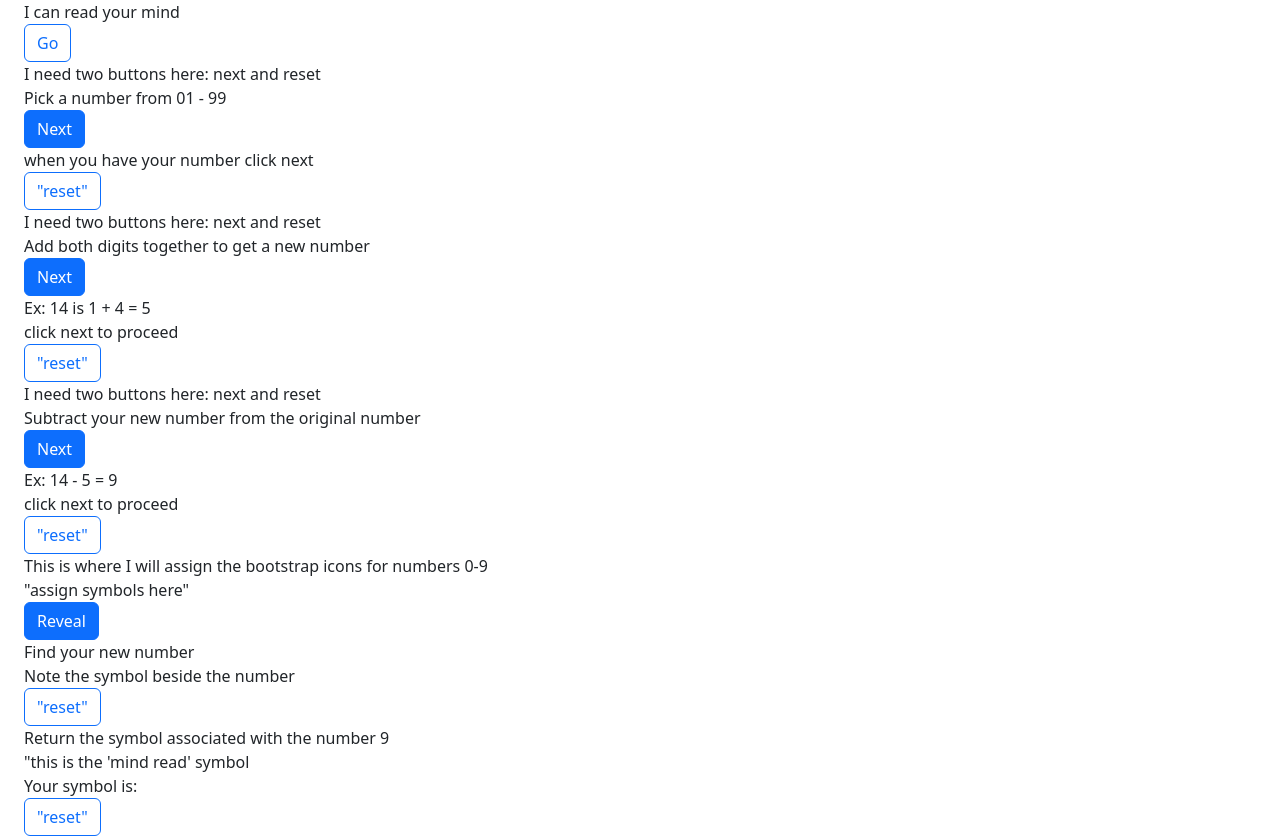
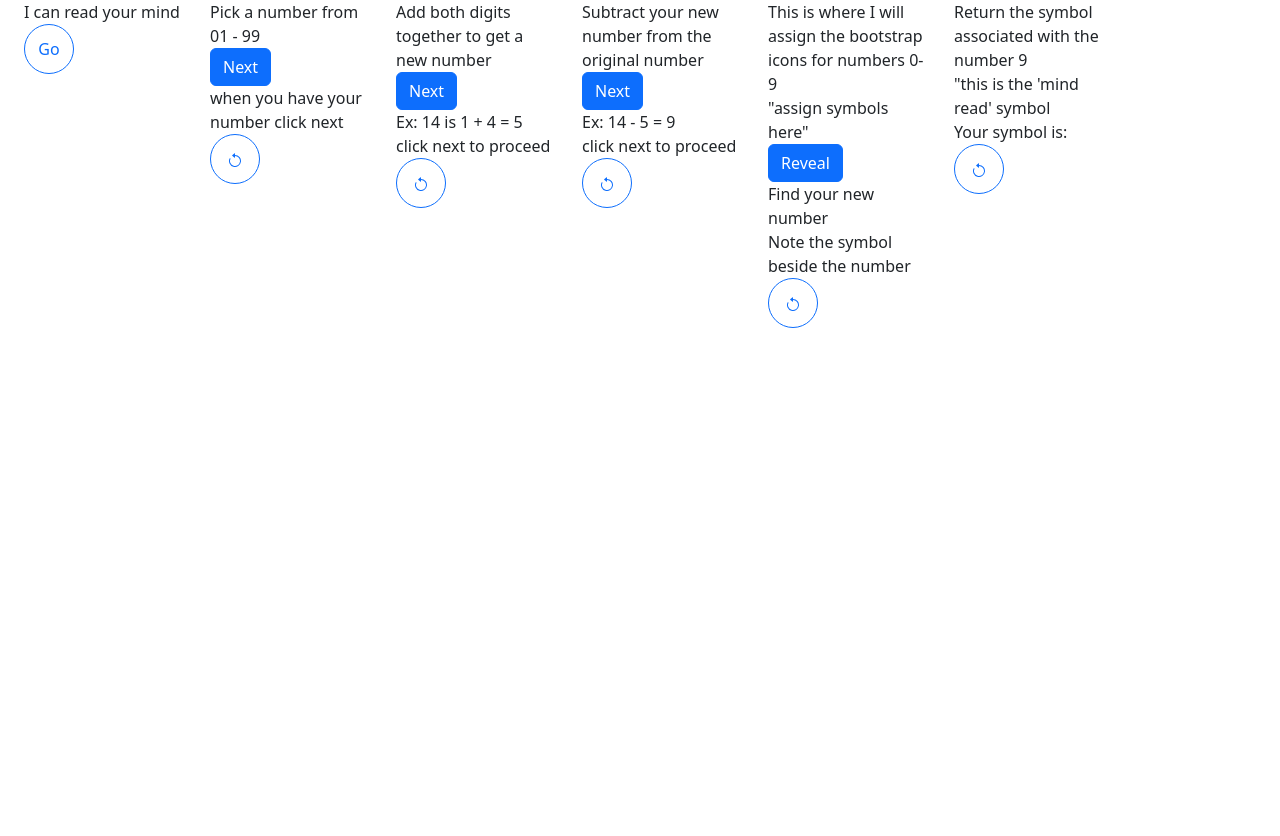
Before and after one commit to jenna-theresa01/mind-reader-project, a plain HTML site: page index.html in a window 1280 px wide. After the commit the page ends 800 px from the top, so only its background shows below. Drawn offline with nearby package versions, Linux system fonts and the light colour scheme.

Commit message:
button formatting

```diff
--- a/index.html
+++ b/index.html
@@ -8,50 +8,80 @@
     </head>
     <body>
         <!-- This will be the entirety of the page, held within this container -->
-         <div class="container position-absolute">
-             <section class="container"> <!-- I need a button here to start the game -->
+         <div class="container position-absolute d-flex justify-content-center">
+             <div id="page1" class="container-sm"> <!-- I need a button here to start the game -->
                 <!-- page 1 -->
                 <div>I can read your mind</div>
-                <button type="button" id="go" class="btn btn-outline-primary">Go</button>
-             </section>
-            <section class="container"> I need two buttons here: next and reset
+                <button type="button" id="go" class="btn btn-outline-primary btn-floating" style="border-radius: 50%; width: 50px; height: 50px;">Go</button>
+             </div>
+
+             <div id="page2" class="container-sm"> <!-- I need two buttons here: next and reset -->
                 <!-- page 2 -->
                 <div>Pick a number from 01 - 99</div>
-                <button type="button" class="btn btn-primary">Next</button>
+                <button type="button" id="next" class="btn btn-primary">Next</button>
                 <div>when you have your number click next</div>
-                <button type="button" class="btn btn-outline-primary">"reset"</button>
+                <button type="button" class="btn reset btn-outline-primary" style="border-radius: 50%; width: 50px; height: 50px;">
+                    <svg xmlns="http://www.w3.org/2000/svg" width="16" height="16" fill="currentColor" class="bi bi-arrow-counterclockwise" viewBox="0 0 16 16">
+                        <path fill-rule="evenodd" d="M8 3a5 5 0 1 1-4.546 2.914.5.5 0 0 0-.908-.417A6 6 0 1 0 8 2v1z"/>
+                        <path d="M8 4.466V.534a.25.25 0 0 0-.41-.192L5.23 2.308a.25.25 0 0 0 0 .384l2.36 1.966A.25.25 0 0 0 8 4.466z"/>
+                      </svg>
+                </button>
+            </div>
 
-            </section>
-            <section class="container"> I need two buttons here: next and reset
+             <div id="page3" class="container-sm"> <!-- I need two buttons here: next and reset -->
                 <!-- page 3 -->
                 <div>Add both digits together to get a new number</div>
-                <button type="button" class="btn btn-primary">Next</button>
+                <button type="button" id="next" class="btn btn-primary">Next</button>
                 <div>Ex: 14 is 1 + 4 = 5</div>
                 <div>click next to proceed</div>
-                <button type="button" class="btn btn-outline-primary">"reset"</button>
-            </section>
-            <section class="container"> I need two buttons here: next and reset
+                <button type="button" class="btn reset btn-outline-primary" style="border-radius: 50%; width: 50px; height: 50px;">
+                    <svg xmlns="http://www.w3.org/2000/svg" width="16" height="16" fill="currentColor" class="bi bi-arrow-counterclockwise" viewBox="0 0 16 16">
+                        <path fill-rule="evenodd" d="M8 3a5 5 0 1 1-4.546 2.914.5.5 0 0 0-.908-.417A6 6 0 1 0 8 2v1z"/>
+                        <path d="M8 4.466V.534a.25.25 0 0 0-.41-.192L5.23 2.308a.25.25 0 0 0 0 .384l2.36 1.966A.25.25 0 0 0 8 4.466z"/>
+                      </svg>
+                </button>
+            </div>
+
+             <div id="page4" class="container-sm"> <!-- I need two buttons here: next and reset -->
                 <!-- page 4 -->
                 <div>Subtract your new number from the original number</div>
-                <button type="button" class="btn btn-primary">Next</button>
+                <button type="button" id="next" class="btn btn-primary">Next</button>
                 <div> Ex: 14 - 5 = 9</div>
                 <div>click next to proceed</div>
-                <button type="button" class="btn btn-outline-primary">"reset"</button>
-            </section>
-            <section class="container"> This is where I will assign the bootstrap icons for numbers 0-9
+                <button type="button" class="btn reset btn-outline-primary" style="border-radius: 50%; width: 50px; height: 50px;">
+                    <svg xmlns="http://www.w3.org/2000/svg" width="16" height="16" fill="currentColor" class="bi bi-arrow-counterclockwise" viewBox="0 0 16 16">
+                        <path fill-rule="evenodd" d="M8 3a5 5 0 1 1-4.546 2.914.5.5 0 0 0-.908-.417A6 6 0 1 0 8 2v1z"/>
+                        <path d="M8 4.466V.534a.25.25 0 0 0-.41-.192L5.23 2.308a.25.25 0 0 0 0 .384l2.36 1.966A.25.25 0 0 0 8 4.466z"/>
+                      </svg>
+                </button>
+            </div>
+
+            <div id="page5" class="container-sm"> This is where I will assign the bootstrap icons for numbers 0-9
                 <!-- page 5 -->
                 <div>"assign symbols here"</div>
                 <button type="button" id="reveal" class="btn btn-primary">Reveal</button>
                 <div>Find your new number</div>
                 <div>Note the symbol beside the number</div>
-                <button type="button" class="btn btn-outline-primary">"reset"</button>
-            </section>
-            <section class="container"> Return the symbol associated with the number 9
+                <button type="button" class="btn reset btn-outline-primary" style="border-radius: 50%; width: 50px; height: 50px;">
+                    <svg xmlns="http://www.w3.org/2000/svg" width="16" height="16" fill="currentColor" class="bi bi-arrow-counterclockwise" viewBox="0 0 16 16">
+                        <path fill-rule="evenodd" d="M8 3a5 5 0 1 1-4.546 2.914.5.5 0 0 0-.908-.417A6 6 0 1 0 8 2v1z"/>
+                        <path d="M8 4.466V.534a.25.25 0 0 0-.41-.192L5.23 2.308a.25.25 0 0 0 0 .384l2.36 1.966A.25.25 0 0 0 8 4.466z"/>
+                      </svg>
+                </button>
+            </div>
+
+            <div id="page6" class="container-sm"> Return the symbol associated with the number 9
                 <!-- page 6 -->
                 <div>"this is the 'mind read' symbol</div>
                 <div>Your symbol is:</div>
-                <button type="button" class="btn btn-outline-primary">"reset"</button>
-            </section>
+                <button type="button" class="btn btn-outline-primary" style="border-radius: 50%; width: 50px; height: 50px;">
+                    <svg xmlns="http://www.w3.org/2000/svg" width="16" height="16" fill="currentColor" class="bi bi-arrow-counterclockwise" viewBox="0 0 16 16">
+                        <path fill-rule="evenodd" d="M8 3a5 5 0 1 1-4.546 2.914.5.5 0 0 0-.908-.417A6 6 0 1 0 8 2v1z"/>
+                        <path d="M8 4.466V.534a.25.25 0 0 0-.41-.192L5.23 2.308a.25.25 0 0 0 0 .384l2.36 1.966A.25.25 0 0 0 8 4.466z"/>
+                      </svg>
+                </button>
+            </div>
+
         </div>
         <script src="js/main.js"></script>
         <script src="https://cdn.jsdelivr.net/npm/@popperjs/core@2.11.8/dist/umd/popper.min.js" integrity="sha384-I7E8VVD/ismYTF4hNIPjVp/Zjvgyol6VFvRkX/vR+Vc4jQkC+hVqc2pM8ODewa9r" crossorigin="anonymous"></script>
--- a/js/main.js
+++ b/js/main.js
@@ -41,13 +41,27 @@ End
 window.onload = (event) => {
     console.log("page is loaded");
 }
+
+// this is adding a click event to my "Go" buttton
 let go_btn = document.getElementById("go")
 go_btn.addEventListener("click", myFunction);
 function myFunction() {
-
-
-
-
-
     console.log("myFunction");
 }
+
+// this is adding a click event to my *first* "Next" buttton
+// need to figure out how to include the other two "Next" buttons
+let next_btn = document.getElementById("next")
+next_btn.addEventListener("click", nextButton);
+function nextButton() {
+
+    console.log("nextButton");
+}
+
+// this is adding a click event to my "Go" buttton
+let reveal_btn = document.getElementById("reveal")
+reveal_btn.addEventListener("click", revealButton);
+function revealButton() {
+
+    console.log("revealButton");
+}
```
